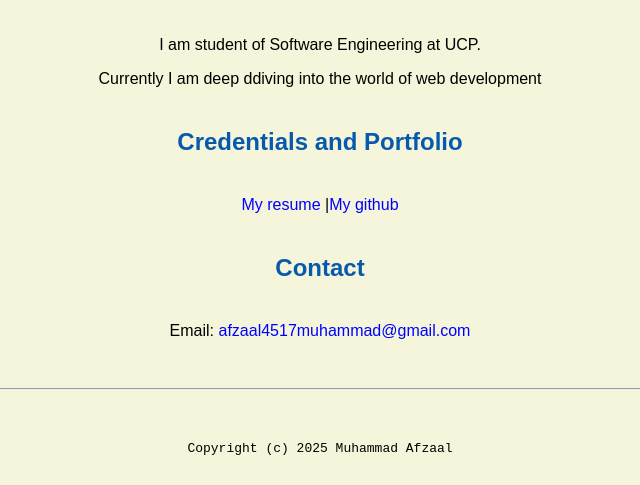
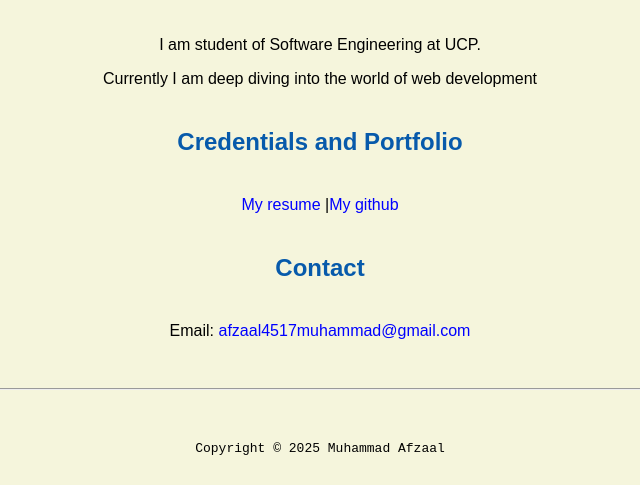
Before and after one commit to Muhammad-Afzaal1/Muhammad-Afzaal1.github.io, a plain HTML site: page index.html in a window 1280 px wide. Shown: the part 564-1049 px from the top of the page, 320-960 px from the left. Drawn offline with Linux system fonts and the light colour scheme.

Commit message:
Update index.html

```diff
--- a/index.html
+++ b/index.html
@@ -15,14 +15,14 @@
     <h1>Muhammad AFzaal</h1>
     <h2>About me</h2>
     <p>I am student of Software Engineering at UCP.</p>
-    <p>Currently I am deep ddiving into the world of web development</p>
+    <p>Currently I am deep diving into the world of web development</p>
     <h2>Credentials and Portfolio</h2>
     <p> <a href="resume.html">My resume</a> |<a href="https://github.com/Muhammad-Afzaal1">My github</a></p>
     <h2>Contact</h2>
     <p>Email: <a href="mailto:afzaal4517muhammad@gmail.com">afzaal4517muhammad@gmail.com</a></p>
     <footer>
         <hr>
-        <code>Copyright (c) 2025 Muhammad Afzaal</code>
+        <code>Copyright &copy; 2025 Muhammad Afzaal</code>
     </footer>
 </body>
 </html>
```
